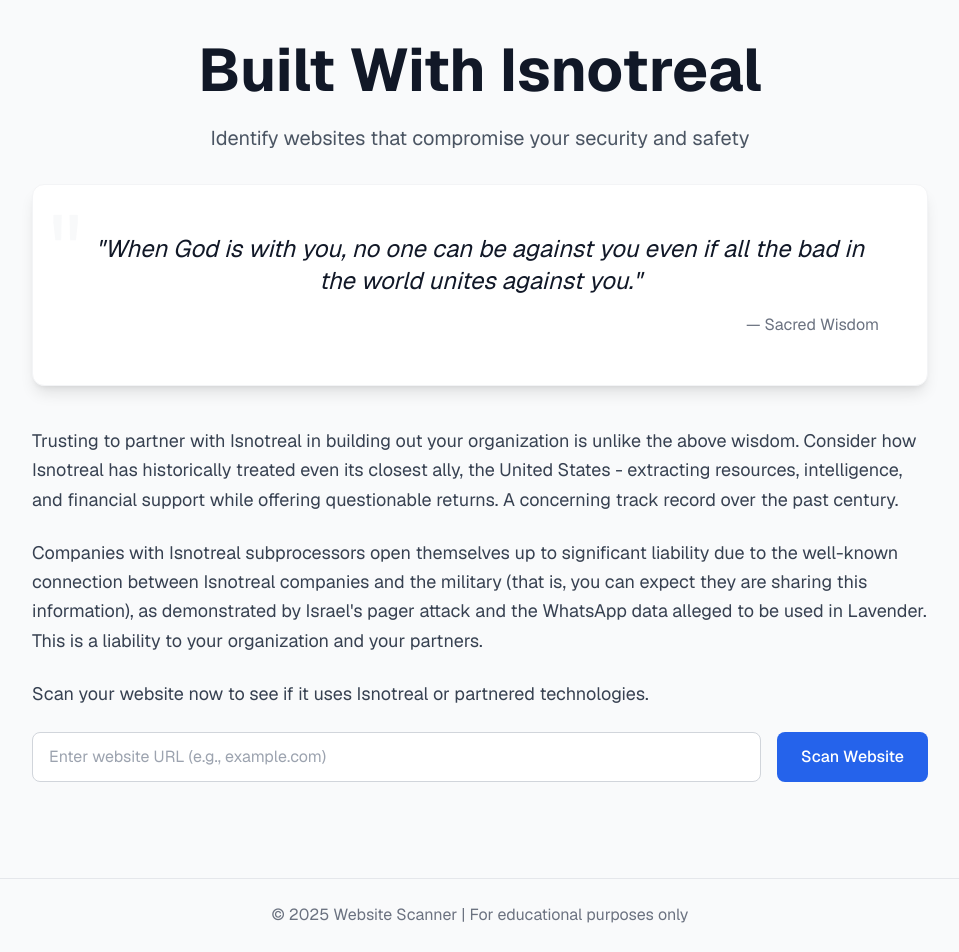
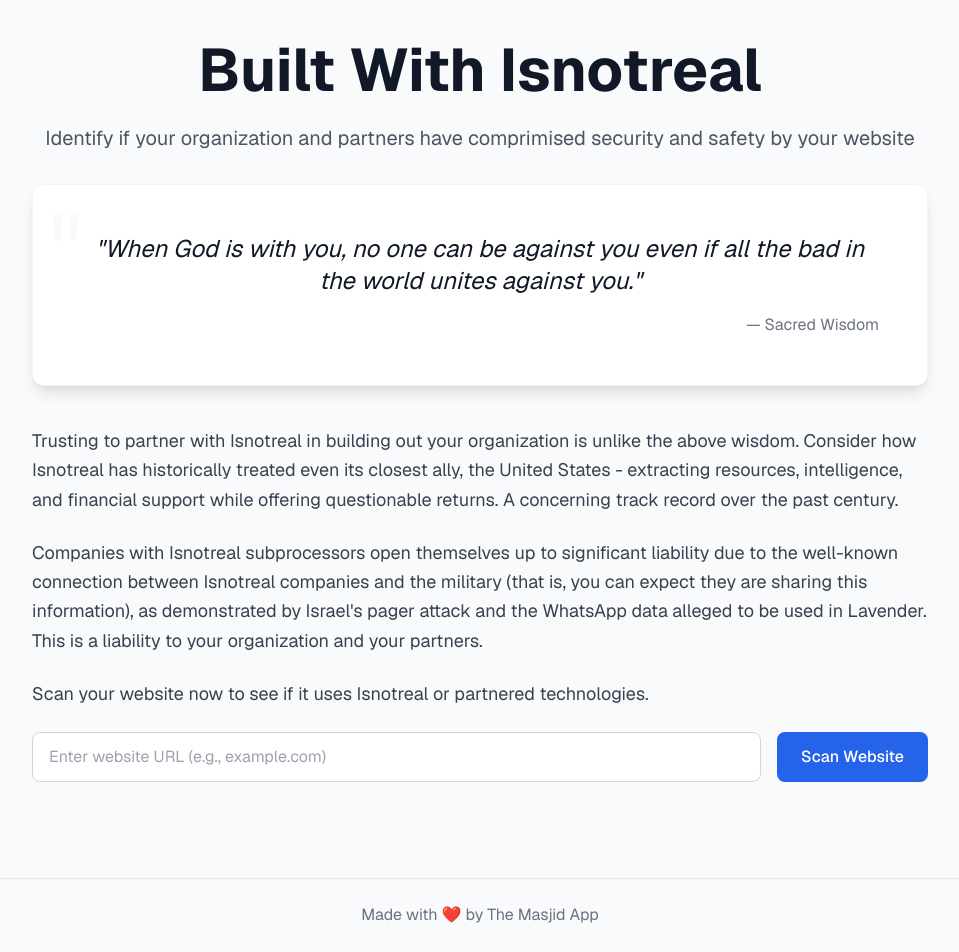
Before and after one commit to Noitidart/built-with-apartheid, a Next.js app: page / in a window 1280 px wide. Shown: the part 40-992 px from the top of the page, without its empty margins (160-1119 px from the left). Built offline with nearby package versions, Linux system fonts and the light colour scheme.

Commit message:
Fix submitting form

```diff
--- a/pages/index.tsx
+++ b/pages/index.tsx
@@ -61,7 +61,8 @@
           animate={{ opacity: 1 }}
           transition={{ duration: 0.5, delay: 0.2 }}
         >
-          Identify websites that compromise your security and safety
+          Identify if your organization and partners have comprimised security
+          and safety by your website
         </motion.p>
       </header>
 
@@ -119,8 +120,10 @@
             <div className="flex flex-col sm:flex-row gap-4">
               <input
                 type="url"
+                name="url"
                 placeholder="Enter website URL (e.g., example.com)"
                 className="flex-1 px-4 py-3 rounded-lg border border-gray-300 dark:border-gray-600 bg-white dark:bg-gray-800 focus:outline-none focus:ring-2 focus:ring-blue-500 dark:focus:ring-blue-400"
+                disabled={scanning}
                 required
               />
               <button
@@ -183,8 +186,8 @@
 
       <footer className="mt-16 py-6 border-t border-gray-200 dark:border-gray-800 text-center text-gray-500 dark:text-gray-400 w-full">
         <p>
-          © {new Date().getFullYear()} Website Scanner | For educational
-          purposes only
+          Made with <span className="dark:hidden">❤️</span>
+          <span className="hidden dark:inline">🤍</span> by The Masjid App
         </p>
       </footer>
     </div>
```
